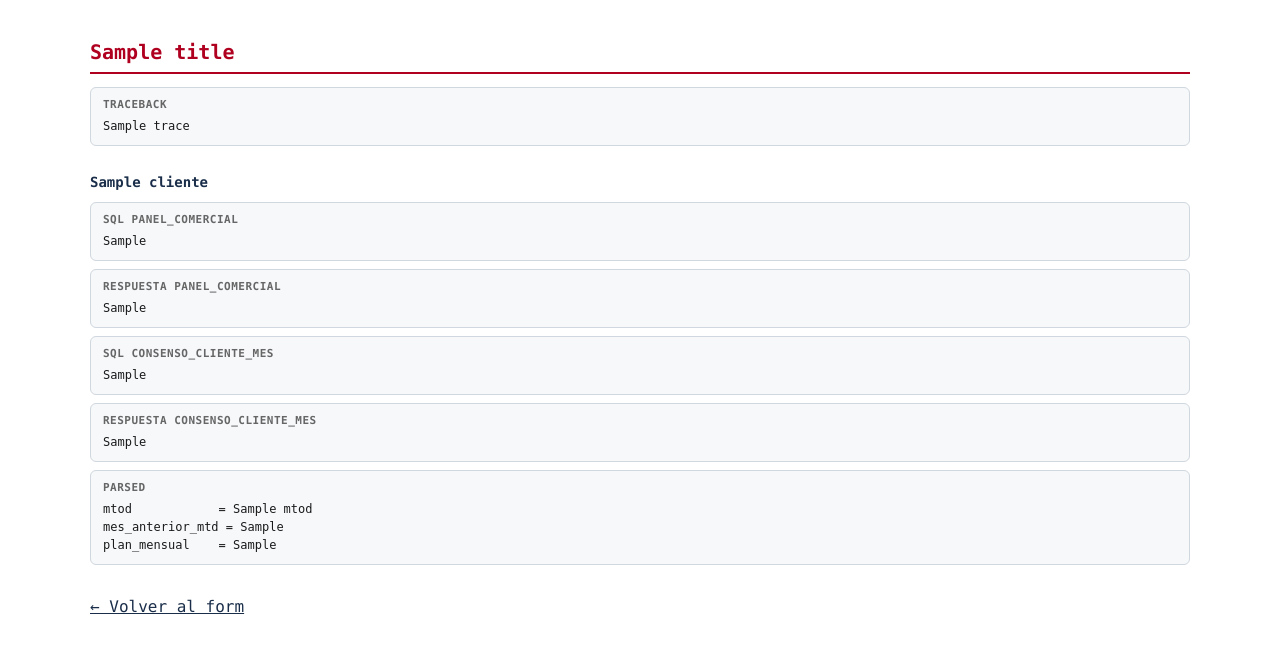
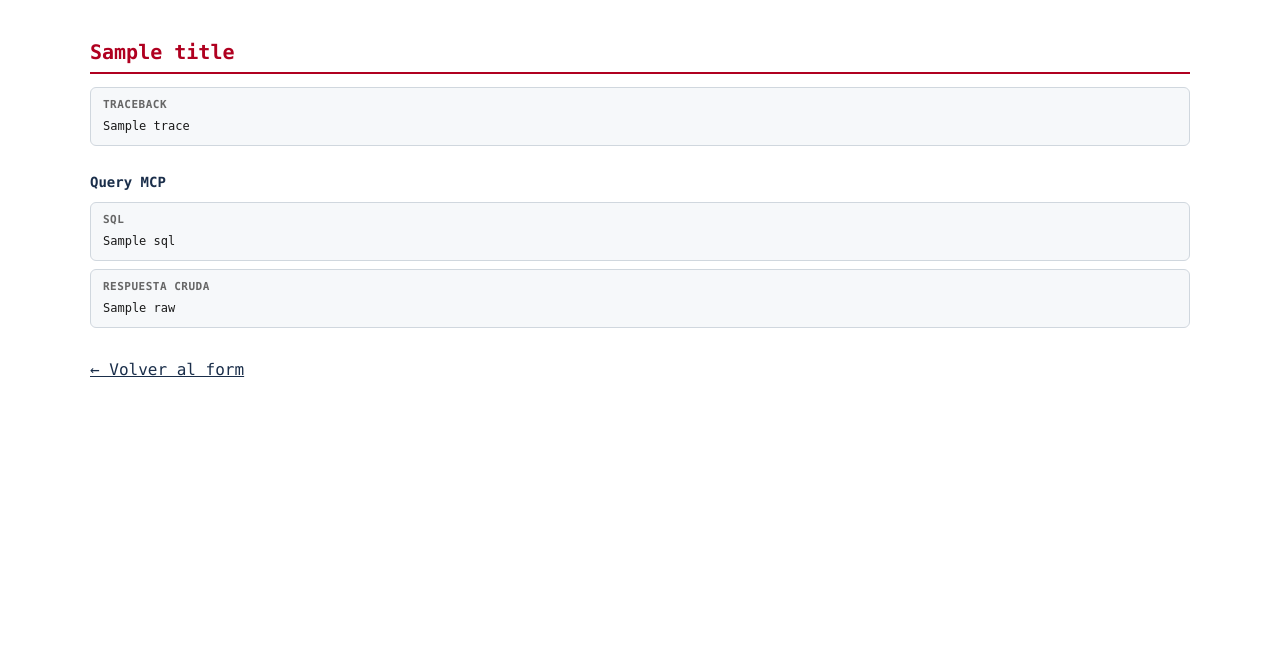
Before and after one commit to catalvarezs/reporte_app, a FastAPI app: template templates/error.html in a window 1280 px wide. Shown: the top 653 px of the page. Run offline with FastAPI, Linux system fonts and the light colour scheme; the template is opened without the code that fills it: most values are stand-ins (such as "Sample title", 1, 10 or a date in 2020); parts of the project's set-up code (start-up, migrations or seed data) failed here and were passed over.

Commit message:
Read sales from orders table; pick clients from MCP-populated checkboxes
Replaces the panel_comercial/consenso_cliente_mes queries (tables that
don't exist in this MCP scope) with aggregations over orders, wrapped in
a subquery so the server-side scope rewrite doesn't conflict with GROUP BY.

Form now fetches the cliente list from the MCP on GET / and renders one
checkbox + plan_mensual input per cliente, instead of asking the user
to type names manually.

Co-Authored-By: Claude Opus 4.7 <noreply@anthropic.com>

```diff
--- a/main.py
+++ b/main.py
@@ -1,6 +1,7 @@
 import base64
 import hashlib
 import os
+import re
 import secrets
 import traceback
 from datetime import date, datetime, timedelta, timezone
@@ -9,7 +10,7 @@ from urllib.parse import urlencode
 
 import httpx
 from dotenv import load_dotenv
-from fastapi import FastAPI, Form, HTTPException, Request
+from fastapi import FastAPI, HTTPException, Request
 from fastapi.responses import HTMLResponse, RedirectResponse, Response
 from fastapi.templating import Jinja2Templates
 from starlette.middleware.sessions import SessionMiddleware
@@ -21,7 +22,12 @@ from calculations import (
     Insight,
     Accion,
 )
-from connectors.instance import MCPQueryError, fetch_ventas_resumen, mcp_session
+from connectors.instance import (
+    MCPQueryError,
+    fetch_ventas_por_cliente,
+    list_clientes_in_scope,
+    mcp_session,
+)
 
 load_dotenv()
 
@@ -82,11 +88,54 @@ def _callback_url(request: Request) -> str:
     return str(request.url_for("callback"))
 
 
+def _cliente_slug(cliente: str) -> str:
+    """Slug seguro para usar como sufijo de name= en inputs (sin perder reversibilidad)."""
+    return re.sub(r"[^a-zA-Z0-9]+", "_", cliente).strip("_")
+
+
+def _parse_monto(raw: str) -> float:
+    cleaned = (raw or "").strip().replace(".", "").replace(" ", "").replace(",", "")
+    if not cleaned:
+        return 0.0
+    try:
+        return float(cleaned)
+    except ValueError:
+        return 0.0
+
+
 @app.get("/", response_class=HTMLResponse)
-def home(request: Request):
+async def home(request: Request):
+    authenticated = _is_authenticated(request)
+    clientes_disponibles: list[dict] = []
+    error_clientes: str | None = None
+    if authenticated:
+        try:
+            async with mcp_session(request.session["oauth"]["access_token"]) as mcp:
+                clientes_disponibles = await list_clientes_in_scope(mcp)
+        except MCPQueryError as e:
+            error_clientes = str(e)
+        except httpx.HTTPStatusError as e:
+            if e.response.status_code in (401, 403):
+                request.session.clear()
+                return RedirectResponse("/login", status_code=302)
+            error_clientes = f"HTTP {e.response.status_code}: {e}"
+        except Exception as e:
+            error_clientes = str(e)
+
+    today = date.today()
+    for c in clientes_disponibles:
+        c["slug"] = _cliente_slug(c["cliente"])
+
     return templates.TemplateResponse(
         "form.html",
-        {"request": request, "authenticated": _is_authenticated(request)},
+        {
+            "request": request,
+            "authenticated": authenticated,
+            "clientes_disponibles": clientes_disponibles,
+            "error_clientes": error_clientes,
+            "default_mes": today.strftime("%Y-%m"),
+            "default_fecha_corte": today.strftime("%Y-%m-%d"),
+        },
     )
 
 
@@ -162,50 +211,40 @@ def logout(request: Request):
 
 
 @app.post("/generar", response_class=HTMLResponse)
-async def generar(
-    request: Request,
-    clientes: str = Form(...),
-    pais: str = Form("Chile"),
-    mes: str = Form(...),
-    fecha_corte: str = Form(...),
-):
+async def generar(request: Request):
     if not _is_authenticated(request):
         return RedirectResponse("/login", status_code=302)
 
-    fecha_corte_d = datetime.strptime(fecha_corte, "%Y-%m-%d").date()
-    lista_clientes = [c.strip() for c in clientes.split(",") if c.strip()]
+    form = await request.form()
+    clientes_sel = [c for c in form.getlist("clientes_sel") if c.strip()]
+    mes = form.get("mes", "")
+    fecha_corte_raw = form.get("fecha_corte", "")
+
+    if not clientes_sel or not mes or not fecha_corte_raw:
+        return RedirectResponse("/", status_code=302)
+
+    fecha_corte_d = datetime.strptime(fecha_corte_raw, "%Y-%m-%d").date()
+    planes: dict[str, float] = {}
+    for cliente in clientes_sel:
+        planes[cliente] = _parse_monto(form.get(f"plan_{_cliente_slug(cliente)}", ""))
+
     access_token = request.session["oauth"]["access_token"]
-
     rows: list[ClienteRow] = []
     debug_info: list[dict] = []
+    sql_str = ""
+    raw_str = ""
 
     try:
         async with mcp_session(access_token) as mcp:
-            for cliente in lista_clientes:
-                try:
-                    row, resumen = await _build_row(mcp, cliente, fecha_corte_d, pais)
-                    rows.append(row)
-                    debug_info.append({
-                        "cliente": cliente,
-                        "panel_sql": resumen.get("_panel_sql"),
-                        "panel_raw": resumen.get("_panel_raw"),
-                        "consenso_sql": resumen.get("_consenso_sql"),
-                        "consenso_raw": resumen.get("_consenso_raw"),
-                        "empty": resumen.get("_empty", False),
-                        "mtod": resumen.get("mtod"),
-                        "mes_anterior_mtd": resumen.get("mes_anterior_mtd"),
-                        "plan_mensual": resumen.get("plan_mensual"),
-                        "error": None,
-                    })
-                except MCPQueryError as e:
-                    rows.append(_empty_row(cliente, fecha_corte_d))
-                    debug_info.append({
-                        "cliente": cliente,
-                        "panel_sql": e.sql,
-                        "panel_raw": e.raw,
-                        "empty": False,
-                        "error": str(e),
-                    })
+            por_cliente, sql_str, raw_str = await fetch_ventas_por_cliente(mcp, fecha_corte_d)
+    except MCPQueryError as e:
+        return templates.TemplateResponse("error.html", {
+            "request": request,
+            "title": "MCP devolvio error",
+            "error": str(e),
+            "trace": None,
+            "debug_info": [{"sql": e.sql, "raw": e.raw, "error": str(e)}],
+        })
     except httpx.HTTPStatusError as e:
         if e.response.status_code in (401, 403):
             request.session.clear()
@@ -226,23 +265,39 @@ async def generar(
             "debug_info": [],
         })
 
+    for cliente in clientes_sel:
+        match_key = next(
+            ((c, p) for (c, p) in por_cliente.keys() if c == cliente),
+            None,
+        )
+        resumen = por_cliente.get(match_key, {}) if match_key else {}
+        plan = planes.get(cliente, 0.0)
+        row = calcular_cliente(
+            cliente=cliente,
+            fecha_corte=fecha_corte_d,
+            plan_mensual=plan,
+            mtod=float(resumen.get("mtod") or 0),
+            mes_anterior_mtd=float(resumen.get("mes_anterior_mtd") or 0),
+            canal=resumen.get("canal") or "",
+        )
+        rows.append(row)
+        debug_info.append({
+            "cliente": cliente,
+            "encontrado": match_key is not None,
+            "mtod": resumen.get("mtod") or 0,
+            "mes_anterior_mtd": resumen.get("mes_anterior_mtd") or 0,
+            "canal": resumen.get("canal") or "",
+            "plan_mensual": plan,
+        })
+
     force_debug = os.getenv("DEBUG_MCP", "").strip() in ("1", "true", "yes")
-    all_failed_or_empty = all(d.get("error") or d.get("empty") for d in debug_info)
-    all_zero_data = debug_info and all(
-        (d.get("mtod") or 0) == 0 and (d.get("plan_mensual") or 0) == 0
-        for d in debug_info
-    )
-    if debug_info and (force_debug or all_failed_or_empty or all_zero_data):
-        title = "DEBUG_MCP=1 (forzado)" if force_debug else (
-            "Ningun cliente devolvio filas" if all_failed_or_empty else
-            "Las queries no devolvieron mtod ni plan_mensual"
-        )
+    if force_debug:
         return templates.TemplateResponse("error.html", {
             "request": request,
-            "title": title,
+            "title": "DEBUG_MCP=1 (forzado)",
             "error": None,
             "trace": None,
-            "debug_info": debug_info,
+            "debug_info": [{"sql": sql_str, "raw": raw_str}, *debug_info],
         })
 
     context = build_report_context(
@@ -283,26 +338,6 @@ def reporte_pdf():
     )
 
 
-def _empty_row(cliente: str, fecha_corte: date) -> ClienteRow:
-    return calcular_cliente(
-        cliente=cliente, fecha_corte=fecha_corte,
-        plan_mensual=0, mtod=0, mes_anterior_mtd=0,
-    )
-
-
-async def _build_row(mcp, cliente: str, fecha_corte: date, pais: str) -> tuple[ClienteRow, dict]:
-    resumen = await fetch_ventas_resumen(mcp, cliente, pais, fecha_corte)
-    row = calcular_cliente(
-        cliente=cliente,
-        fecha_corte=fecha_corte,
-        plan_mensual=float(resumen.get("plan_mensual") or 0),
-        mtod=float(resumen.get("mtod") or 0),
-        mes_anterior_mtd=float(resumen.get("mes_anterior_mtd") or 0),
-        canal=resumen.get("canal") or "",
-    )
-    return row, resumen
-
-
 if __name__ == "__main__":
     import uvicorn
     uvicorn.run(
--- a/templates/error.html
+++ b/templates/error.html
@@ -10,8 +10,8 @@
     .block { background: #f6f8fa; border: 1px solid #d0d7de; border-radius: 6px; padding: 10px 12px; margin: 8px 0; }
     pre { white-space: pre-wrap; word-break: break-word; margin: 0; font-size: 12px; line-height: 1.5; }
     .label { font-weight: bold; color: #666; font-size: 11px; text-transform: uppercase; letter-spacing: 0.5px; margin-bottom: 6px; }
-    .empty-tag { display: inline-block; background: #fff8c5; color: #7d4e00; padding: 2px 6px; border-radius: 3px; font-size: 11px; margin-left: 8px; }
     .error-tag { display: inline-block; background: #ffd7d6; color: #82071e; padding: 2px 6px; border-radius: 3px; font-size: 11px; margin-left: 8px; }
+    .missing-tag { display: inline-block; background: #fff8c5; color: #7d4e00; padding: 2px 6px; border-radius: 3px; font-size: 11px; margin-left: 8px; }
     a { color: #1A2E4A; }
   </style>
 </head>
@@ -33,28 +33,25 @@
   {% endif %}
 
   {% for d in debug_info %}
-    <h2>
-      {{ d.cliente }}
-      {% if d.error %}<span class="error-tag">ERROR</span>{% elif d.empty %}<span class="empty-tag">0 filas</span>{% endif %}
-    </h2>
-    {% if d.error %}
-      <div class="block"><div class="label">Error</div><pre>{{ d.error }}</pre></div>
-    {% endif %}
-    {% if d.panel_sql %}
-      <div class="block"><div class="label">SQL panel_comercial</div><pre>{{ d.panel_sql }}</pre></div>
-    {% endif %}
-    {% if d.panel_raw %}
-      <div class="block"><div class="label">Respuesta panel_comercial</div><pre>{{ d.panel_raw }}</pre></div>
-    {% endif %}
-    {% if d.consenso_sql %}
-      <div class="block"><div class="label">SQL consenso_cliente_mes</div><pre>{{ d.consenso_sql }}</pre></div>
-    {% endif %}
-    {% if d.consenso_raw %}
-      <div class="block"><div class="label">Respuesta consenso_cliente_mes</div><pre>{{ d.consenso_raw }}</pre></div>
-    {% endif %}
-    {% if d.mtod is defined and d.mtod is not none %}
-      <div class="block"><div class="label">Parsed</div><pre>mtod            = {{ d.mtod }}
+    {% if d.sql or d.raw %}
+      <h2>Query MCP</h2>
+      {% if d.sql %}
+        <div class="block"><div class="label">SQL</div><pre>{{ d.sql }}</pre></div>
+      {% endif %}
+      {% if d.raw %}
+        <div class="block"><div class="label">Respuesta cruda</div><pre>{{ d.raw }}</pre></div>
+      {% endif %}
+      {% if d.error %}
+        <div class="block"><div class="label">Error</div><pre>{{ d.error }}</pre></div>
+      {% endif %}
+    {% elif d.cliente %}
+      <h2>
+        {{ d.cliente }}
+        {% if not d.encontrado %}<span class="missing-tag">sin filas en MCP</span>{% endif %}
+      </h2>
+      <div class="block"><div class="label">Datos usados</div><pre>mtod            = {{ d.mtod }}
 mes_anterior_mtd = {{ d.mes_anterior_mtd }}
+canal            = {{ d.canal }}
 plan_mensual    = {{ d.plan_mensual }}</pre></div>
     {% endif %}
   {% endfor %}
```
Also changed, not shown: connectors/instance.py (+60 -57 lines), templates/form.html (+43 -13 lines).
